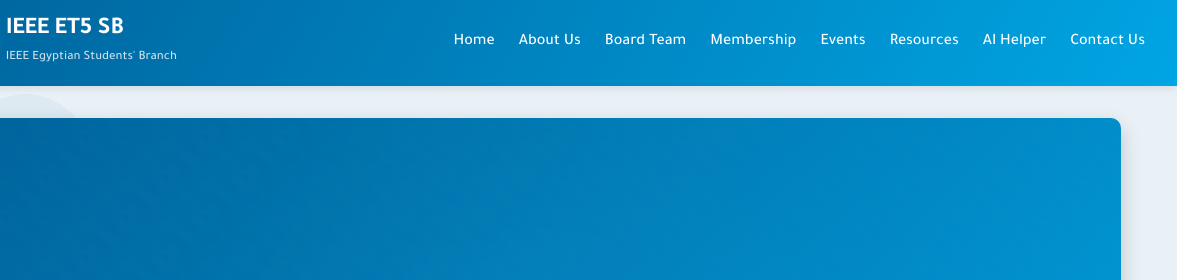
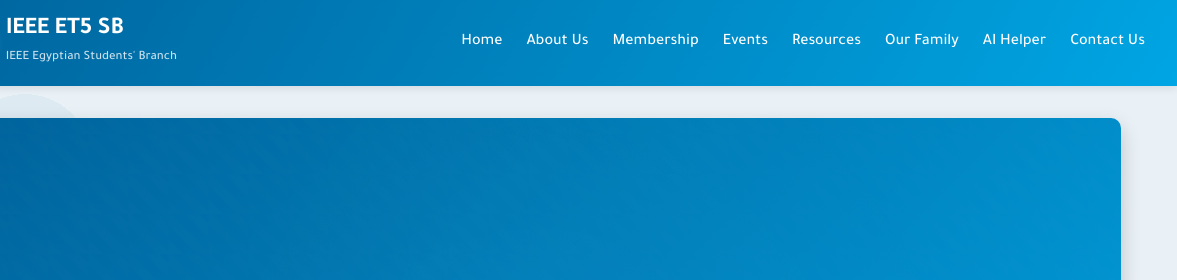
Before and after one commit to Minal0p/IEEE-ET5-Ai, a plain HTML site: page index.html in a window 1280 px wide. Shown: the top 280 px of the page, 103-1280 px from the left. Drawn offline with Linux system fonts and the light colour scheme.

Commit message:
Update index.html

```diff
--- a/index.html
+++ b/index.html
@@ -853,10 +853,10 @@
         <ul>
           <li><a href="https://minal0p.github.io/IEEE-ET5/">Home</a></li>
           <li><a href="https://minal0p.github.io/IEEE-ET5/#about">About Us</a></li>
-          <li><a href="https://minal0p.github.io/IEEE-ET5/#board-members">Board Team</a></li>
           <li><a href="https://minal0p.github.io/IEEE-ET5-Membership/">Membership</a></li>
           <li><a href="https://minal0p.github.io/IEEE-ET5-Events/">Events</a></li>
           <li><a href="https://minal0p.github.io/IEEE-ET5-Resources/">Resources</a></li>
+          <li><a href="https://minal0p.github.io/IEEE-ET5-Our-Family/#our-family">Our Family</a></li>
           <li><a href="https://minal0p.github.io/IEEE-ET5-Ai/">AI Helper</a></li>
           <li><a href="https://minal0p.github.io/IEEE-ET5/#contact-us">Contact Us</a></li>
         </ul>
@@ -1038,10 +1038,10 @@
         <ul>
           <li><a href="https://minal0p.github.io/IEEE-ET5/">Home</a></li>
           <li><a href="https://minal0p.github.io/IEEE-ET5/#about">About Us</a></li>
-          <li><a href="https://minal0p.github.io/IEEE-ET5/#board-members">Board Team</a></li>
           <li><a href="https://minal0p.github.io/IEEE-ET5-Membership/">Membership</a></li>
           <li><a href="https://minal0p.github.io/IEEE-ET5-Events/">Events</a></li>
           <li><a href="https://minal0p.github.io/IEEE-ET5-Resources/">Resources</a></li>
+          <li><a href="https://minal0p.github.io/IEEE-ET5-Our-Family/#our-family">Our Family</a></li>
           <li><a href="https://minal0p.github.io/IEEE-ET5-Ai/">AI Helper</a></li>
           <li><a href="https://minal0p.github.io/IEEE-ET5/#contact-us">Contact Us</a></li>
         </ul>
```
